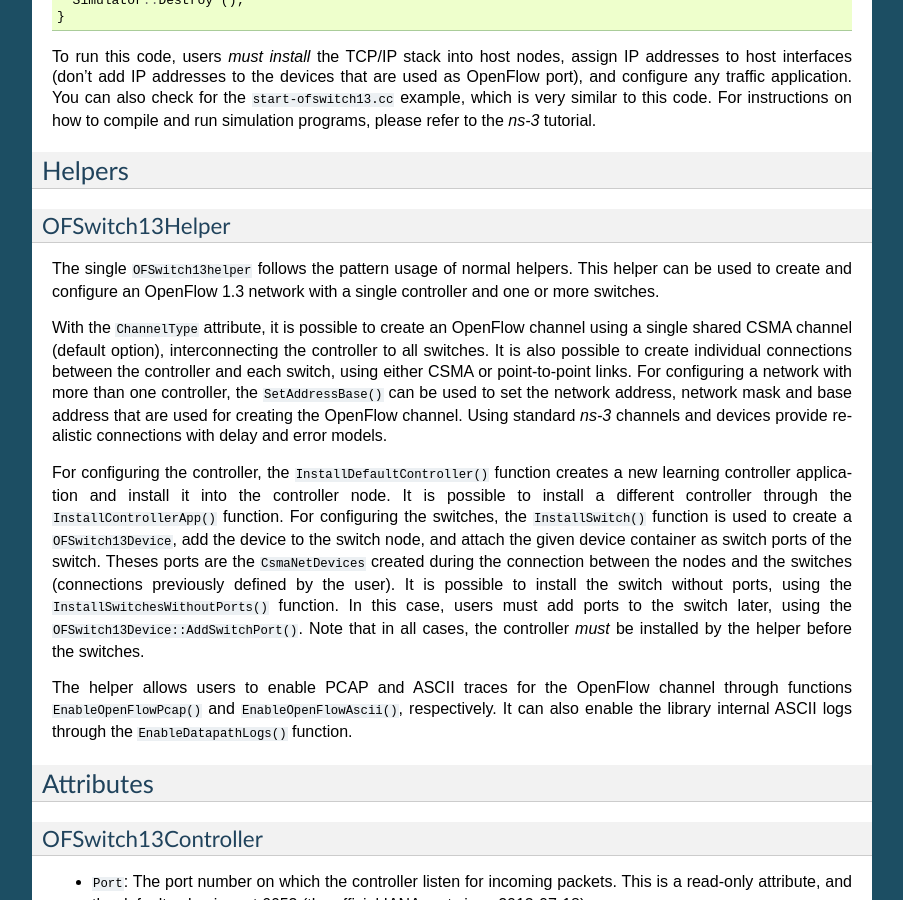
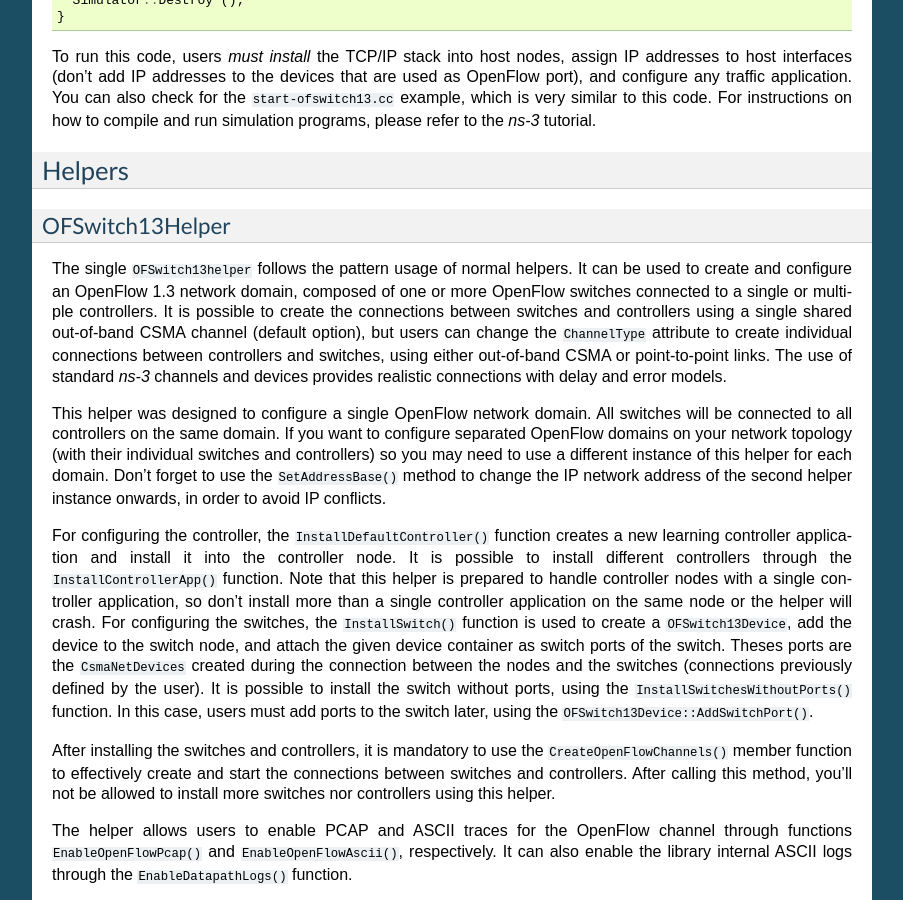
Before and after one commit to ljerezchaves/ofswitch13, a Sphinx documentation site: the page built from doc/source/ofswitch13-usage.rst, in a window 1280 px wide and 900 px high, scrolled down 2908 px. Shown: the whole window, without its empty margins (198-1101 px from the left). Built offline with Sphinx 7.4.7, drawn with Linux system fonts in a browser that asks for light colours; formulas are drawn with MathJax 3.

Commit message:
Refactoring the OFSwitch13Helper to support the configuration of OpenFlow networks with multiple controllers. The new CreateOpenFlowChannels () member function was introduced to effectivelly connect switches to controllers after installing switches devices and controller applications into respective nodes. So, examples were update with the call to this function, which is now mandatory.

```diff
--- a/doc/source/ofswitch13-description.rst
+++ b/doc/source/ofswitch13-description.rst
@@ -164,9 +164,9 @@ switch, receives events from the switch, and sends packets out the switch. In
 the ``OFSwitch13`` module, the controller interface can manage the switch
 devices remotely over a separate dedicated network (out-of-band controller
 connection). It is possible to use standard |ns3| protocol stack, channels and
-devices to create an OpenFlow channel using a single shared channel or
-individual connections between the controller interface and each switch device.
-This model provides realistic control plane connections, including
+devices to create the OpenFlow channel connections using a single shared
+channel or individual links between the controller interface and each switch
+device. This model provides realistic control plane connections, including
 communication delay and, optionally, error models. It also simplifies the
 OpenFlow protocol analysis, as the |ns3| tracing subsystem can be used for
 outputting PCAP files to be read by third-party software.
--- a/doc/source/ofswitch13-usage.rst
+++ b/doc/source/ofswitch13-usage.rst
@@ -215,32 +215,43 @@ OFSwitch13Helper
 ################
 
 The single ``OFSwitch13helper`` follows the pattern usage of normal helpers.
-This helper can be used to create and configure an OpenFlow 1.3 network with a
-single controller and one or more switches.
+It can be used to create and configure an OpenFlow 1.3 network domain, composed
+of one or more OpenFlow switches connected to a single or multiple controllers.
+It is possible to create the connections between switches and controllers using
+a single shared out-of-band CSMA channel (default option), but users can change
+the ``ChannelType`` attribute to create individual connections between
+controllers and switches, using either out-of-band CSMA or point-to-point
+links. The use of standard |ns3| channels and devices provides realistic
+connections with delay and error models.
 
-With the ``ChannelType`` attribute, it is possible to create an OpenFlow
-channel using a single shared CSMA channel (default option), interconnecting
-the controller to all switches. It is also possible to create individual
-connections between the controller and each switch, using either CSMA or
-point-to-point links. For configuring a network with more than one controller,
-the ``SetAddressBase()`` can be used to set the network address, network mask
-and base address that are used for creating the OpenFlow channel. Using
-standard |ns3| channels and devices provide realistic connections with delay
-and error models.
+This helper was designed to configure a single OpenFlow network domain. All
+switches will be connected to all controllers on the same domain. If you want
+to configure separated OpenFlow domains on your network topology (with their
+individual switches and controllers) so you may need to use a different
+instance of this helper for each domain. Don't forget to use the
+``SetAddressBase()`` method to change the IP network address of the second
+helper instance onwards, in order to avoid IP conflicts.
 
 For configuring the controller, the ``InstallDefaultController()`` function
 creates a new learning controller application and install it into the
-controller node. It is possible to install a different controller through the
-``InstallControllerApp()`` function. For configuring the switches, the
-``InstallSwitch()`` function is used to create a ``OFSwitch13Device``, add the
-device to the switch node, and attach the given device container as switch
-ports of the switch. Theses ports are the ``CsmaNetDevices`` created during the
-connection between the nodes and the switches (connections previously defined
-by the user). It is possible to install the switch without ports, using the
-``InstallSwitchesWithoutPorts()`` function. In this case, users must add ports
-to the switch later, using the ``OFSwitch13Device::AddSwitchPort()``.  Note
-that in all cases, the controller *must* be installed by the helper before the
-switches.
+controller node. It is possible to install different controllers through the
+``InstallControllerApp()`` function. Note that this helper is prepared to
+handle controller nodes with a single controller application, so don't install
+more than a single controller application on the same node or the helper will
+crash. For configuring the switches, the ``InstallSwitch()`` function is used
+to create a ``OFSwitch13Device``, add the device to the switch node, and attach
+the given device container as switch ports of the switch. Theses ports are the
+``CsmaNetDevices`` created during the connection between the nodes and the
+switches (connections previously defined by the user). It is possible to
+install the switch without ports, using the ``InstallSwitchesWithoutPorts()``
+function. In this case, users must add ports to the switch later, using the
+``OFSwitch13Device::AddSwitchPort()``.
+
+After installing the switches and controllers, it is mandatory to use the
+``CreateOpenFlowChannels()`` member function to effectively create and start
+the connections between switches and controllers. After calling this method,
+you'll not be allowed to install more switches nor controllers using this
+helper.
 
 The helper allows users to enable PCAP and ASCII traces for the OpenFlow
 channel through functions ``EnableOpenFlowPcap()`` and
```
Also changed, not shown: 6 other files.
